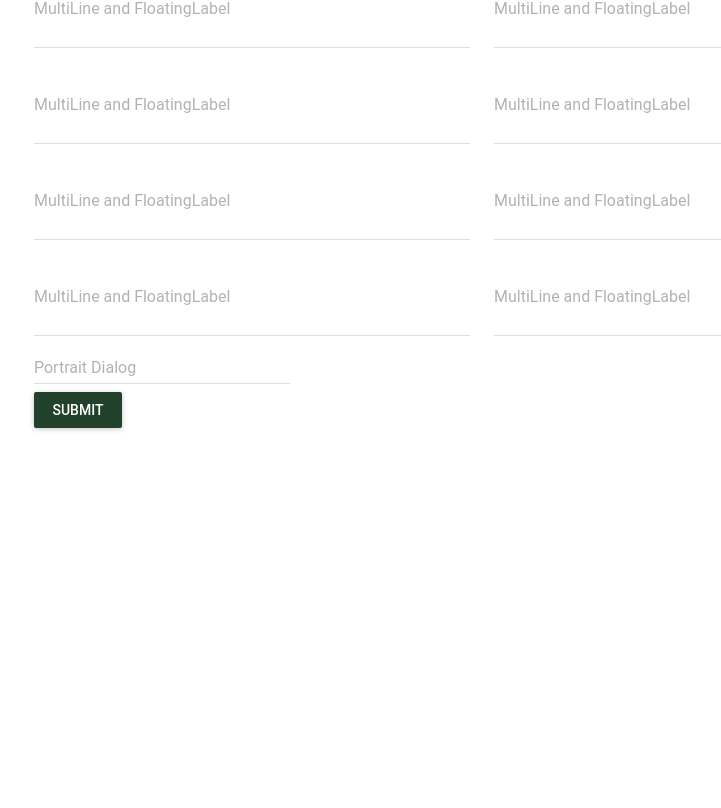
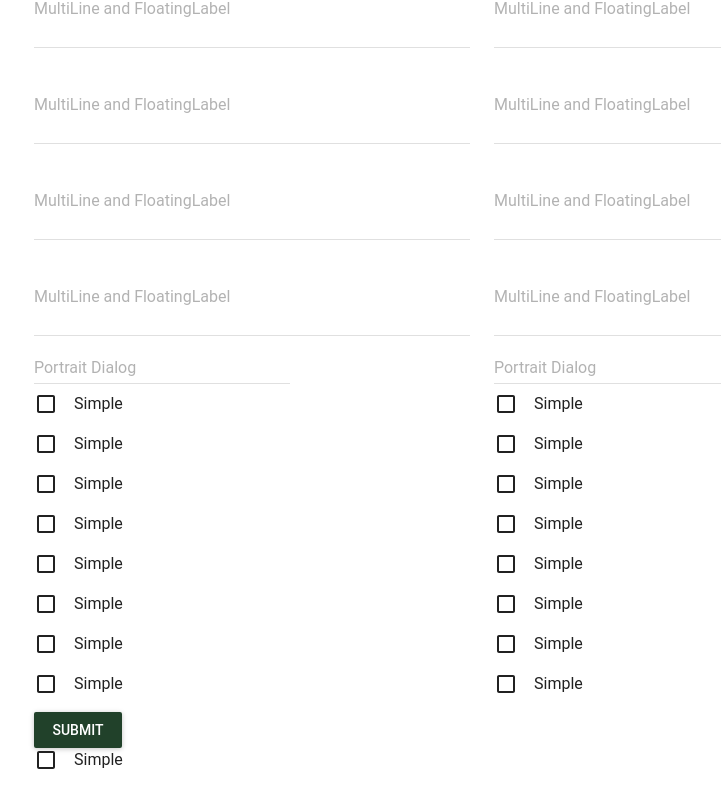
Before and after one commit to adsznzhang/ResourceCenter, a React (Create React App) app: page /service-request-form in a window 1280 px wide. Shown: the part 382-1190 px from the top of the page, without its empty margins (158-879 px from the left). Before the commit the page ends 830 px from the top, so only its background shows below. Built offline with nearby package versions, Linux system fonts and the light colour scheme; what react-tap-event-plugin would draw is missing.

Commit message:
finish service view

```diff
--- a/src/views/ServiceRequest.js
+++ b/src/views/ServiceRequest.js
@@ -1,8 +1,16 @@
 import React, {Component} from 'react';
 import TextField from 'material-ui/TextField';
+import Checkbox from 'material-ui/Checkbox';
 import RaisedButton from 'material-ui/RaisedButton';
 import DatePicker from 'material-ui/DatePicker';
-
+const styles = {
+  block: {
+    maxWidth: 250,
+  },
+  checkbox: {
+    marginBottom: 16,
+  },
+};
 
 
 class ServiceRequest extends Component {
@@ -118,8 +126,56 @@ class ServiceRequest extends Component {
           <div className='col s12 m6'>
                <DatePicker hintText="Portrait Dialog" />
           </div>
+                <div className='col s12 m6'>
+               <DatePicker hintText="Portrait Dialog" />
+          </div>
+
+          <div className="col s12 m6">
+                    <Checkbox
+          label="Simple" style={styles.checkbox}
+        />
+                <Checkbox
+          label="Simple" style={styles.checkbox}
+        />        <Checkbox
+          label="Simple" style={styles.checkbox}
+        />        <Checkbox
+          label="Simple" style={styles.checkbox}
+        />        <Checkbox
+          label="Simple" style={styles.checkbox}
+        />        <Checkbox
+          label="Simple" style={styles.checkbox}
+        />        <Checkbox
+          label="Simple" style={styles.checkbox}
+        />        <Checkbox
+          label="Simple" style={styles.checkbox}
+        />
+          </div>
+          <div className="col s12 m6">
+                    <Checkbox
+          label="Simple" style={styles.checkbox}
+        />
+                <Checkbox
+          label="Simple" style={styles.checkbox}
+        />        <Checkbox
+          label="Simple" style={styles.checkbox}
+        />        <Checkbox
+          label="Simple" style={styles.checkbox}
+        />        <Checkbox
+          label="Simple" style={styles.checkbox}
+        />        <Checkbox
+          label="Simple" style={styles.checkbox}
+        />        <Checkbox
+          label="Simple" style={styles.checkbox}
+        />        <Checkbox
+          label="Simple" style={styles.checkbox}
+        />
+          </div>
+
           <div className='col s12'>
             <RaisedButton label="Submit" primary={true} />
+                   <Checkbox
+          label="Simple" style={styles.checkbox}
+        />
           </div>
         </div>
       </div>
```
